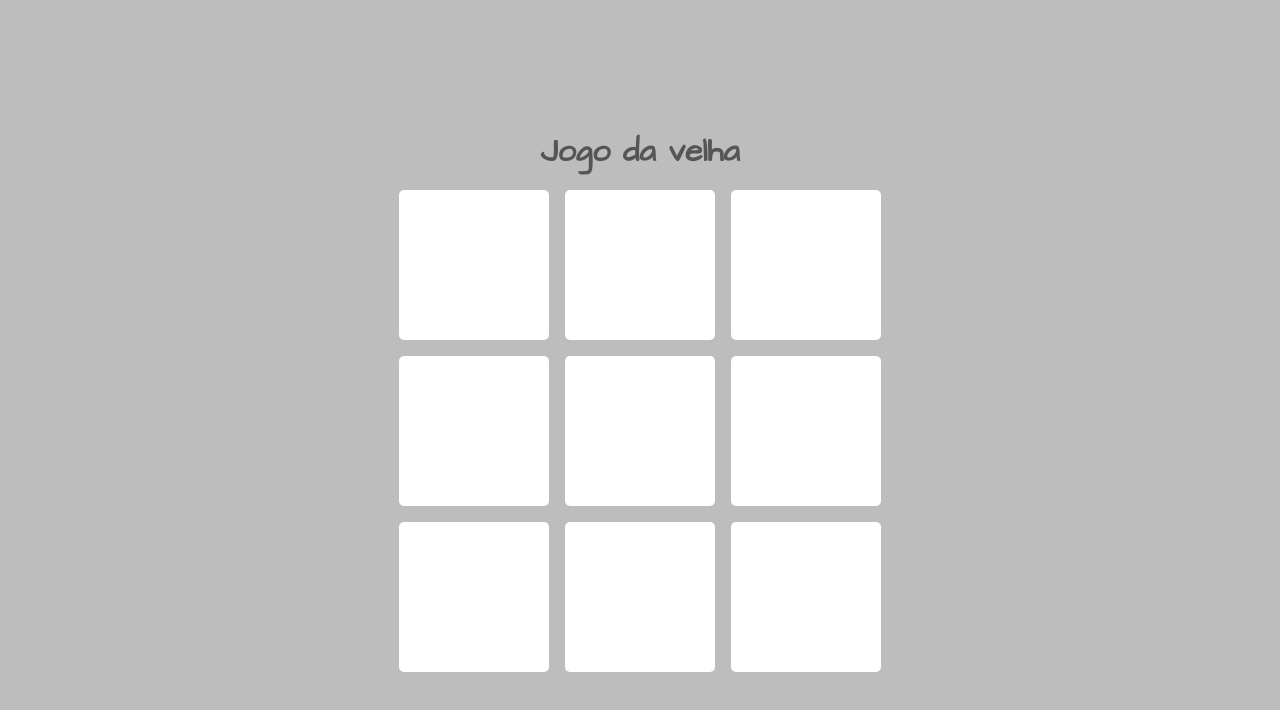
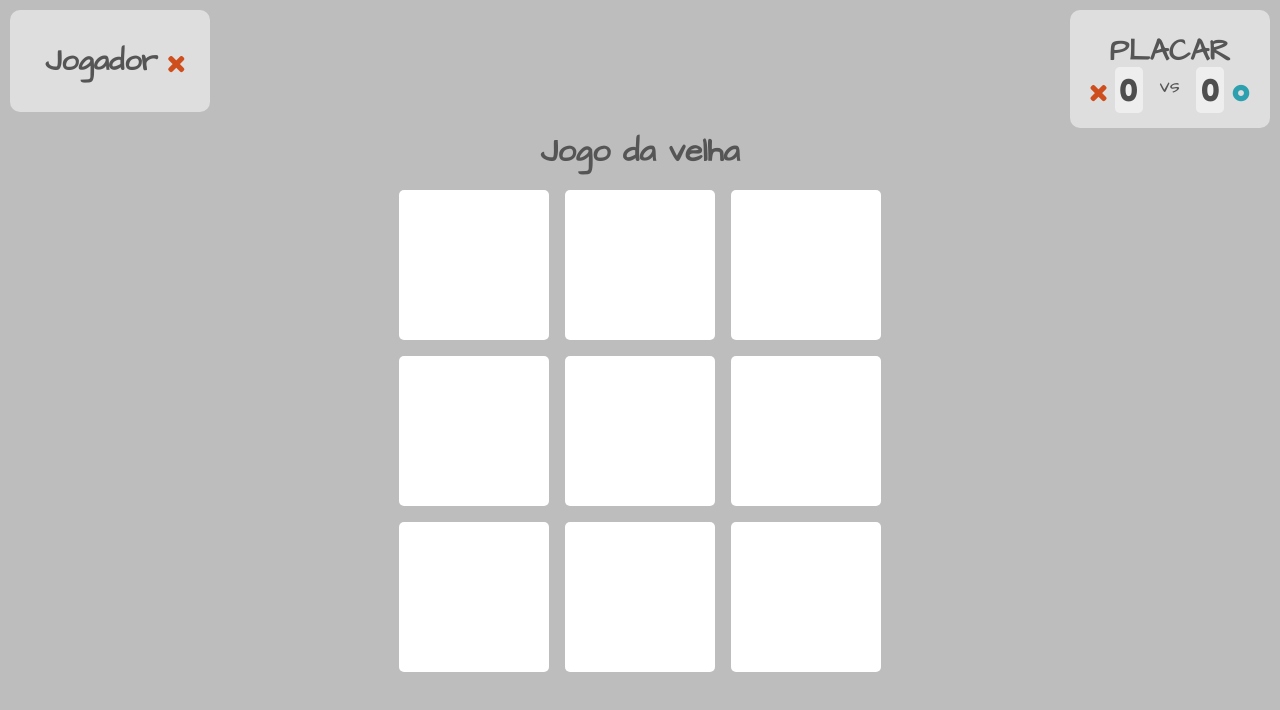
Before and after one commit to rodrigoDeSouzaFernandes/tictactoe-game, a React app: page / in a window 1280 px wide. Built offline with nearby package versions, Linux system fonts and the light colour scheme.

Commit message:
estilizando jogo da velha

```diff
--- a/src/TicTacToe.js
+++ b/src/TicTacToe.js
@@ -57,6 +57,19 @@ function TicTacToe() {
   return (
     <main >
       <h1 className="title">Jogo da velha</h1>
+      <div className='responsive-score'>
+        <div className="current-player">
+          <h2>Jogador</h2>
+          <span className={currentPlayer}>{currentPlayer}</span>
+        </div>
+        <div className="placar">
+          <h2>PLACAR</h2>
+          <span className='x'>x <span>0</span></span>
+          vs
+          <span className='o'><span>0</span> o</span>
+        </div>
+      </div>
+
       <div className={`board ${winner ? 'game-over' : ''}`}>
         {board.map((item, index) => (
             <div
--- a/src/styles/tictactoe.css
+++ b/src/styles/tictactoe.css
@@ -22,6 +22,53 @@ body {
   background-color: rgb(189, 189, 189);
 
   font-family: 'Architects Daughter', cursive;
+
+  color: #555;
+}
+
+.placar {
+  position: absolute;
+  top: 0;
+  right: 0;
+  display: flex;
+  flex-wrap: wrap;
+  justify-content: space-between;
+  margin: 10px;
+  width: 200px;
+  border-radius: 10px;
+  background-color: rgba(255, 255, 255, 0.493);
+  padding: 20px;
+}
+
+.placar h2 {
+  width: 100%;
+}
+
+.responsive-score {
+  display: flex;
+}
+
+.current-player {
+  position: absolute;
+  display: flex;
+  align-items: center;
+  justify-content: center;
+  top: 0;
+  left: 0;
+  margin: 10px;
+  width: 200px;
+  border-radius: 10px;
+  background-color: rgba(255, 255, 255, 0.493);
+  padding: 20px;
+}
+
+.current-player h2 {
+  margin: 10px;
+}
+
+.current-player, .placar {
+  text-align: center;
+  font-size: 20px;
 }
 
 .title {
@@ -29,6 +76,7 @@ body {
   font-size: 2rem;
   color: #555;
   margin-bottom: 1rem;
+  width: 100%;
 }
 
 .board {
@@ -91,20 +139,27 @@ body {
   border-radius: 10px;
 }
 
-.restart-game span {
+span.x, span.o {
   font-size: 30px;
   font-family: 'Fredoka One', cursive;
+}
+
+span.x span, span.o span {
+  color: rgb(78, 78, 78);
+  background-color: rgba(255, 255, 255, 0.507);
+  padding: 5px;
+  border-radius: 5px;
 }
 
 .winner-message {
   margin: 10px;
 }
 
-.winner-message span.o {
+span.o {
   color: var(--o-color);
 }
 
-.winner-message span.x {
+span.x {
   color: var(--x-color);
 }
 
```
